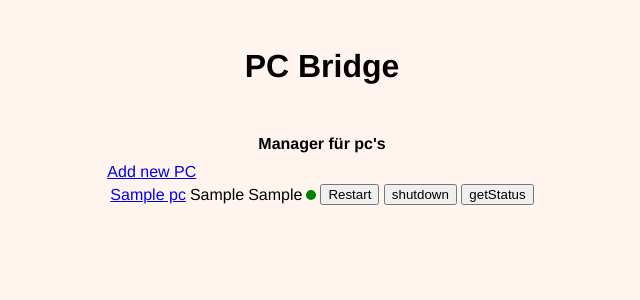
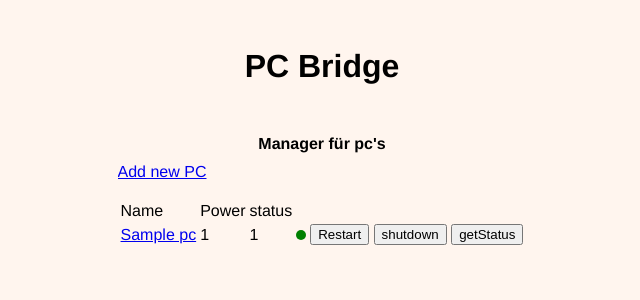
Before and after one commit to it4impuls/pc-bridge, a Django app: page /pcmanager/ in a window 1280 px wide. Shown: the top 300 px of the page, without its empty margins (318-958 px from the left). Run offline with Django 4.2, Linux system fonts and the light colour scheme; tables that the repository leaves empty hold one stand-in row (values such as "Sample post").

Commit message:
swapped ip/mac for gpio slots

```diff
--- a/PC_bridge/PCManager/views.py
+++ b/PC_bridge/PCManager/views.py
@@ -43,7 +43,7 @@ def _submit(request:WSGIRequest):            # PC hinzufügen
         mac = request.POST["mac"]
         pcie_power = request.POST["pcie_power"]
         pcie_status = request.POST["pcie_status"]
-        if name == "" or ip == "" or mac == "" or pcie_power=="" or pcie_status=="":
+        if name == "" or pcie_power=="" or pcie_status=="":
             return redirect_args("addPC", {"name": name, "ip":ip, "mac":mac, "pcie_power":pcie_power, "pcie_status":pcie_status})
         else:
             pc = Pc.objects.create(name=name, ip=ip, mac=mac, pcie_power=pcie_power, pcie_status=pcie_status)
--- a/PC_bridge/templates/PC_bridge/index.html
+++ b/PC_bridge/templates/PC_bridge/index.html
@@ -8,16 +8,21 @@
         <h1>PC Bridge</h1>
         <h4>Manager für pc's</h4>
         <div class=centerBox>
-            <a href="{% url 'addPC'%}">Add new PC </a><br>
+            <a href="{% url 'addPC'%}">Add new PC </a><br><br>
             {% if pcList %}
             <table>
+                <tr>
+                    <td>Name  </td>
+                    <td>Power</td>
+                    <td>status</td>
+                </tr>
                 {% for pc in pcList %}
                 <tr>
                     <td>
                         <a href="{% url 'detail' pc.id %}">{{ pc.name }}</a>
                     </td>
-                    <td>{{pc.ip}}</td>
-                    <td>{{pc.mac}}</td>
+                    <td>{{pc.pcie_power}}</td>
+                    <td>{{pc.pcie_status}}</td>
                     <td>
                         <span class=dot>
                             {% if pc.status == 1 %}
```
